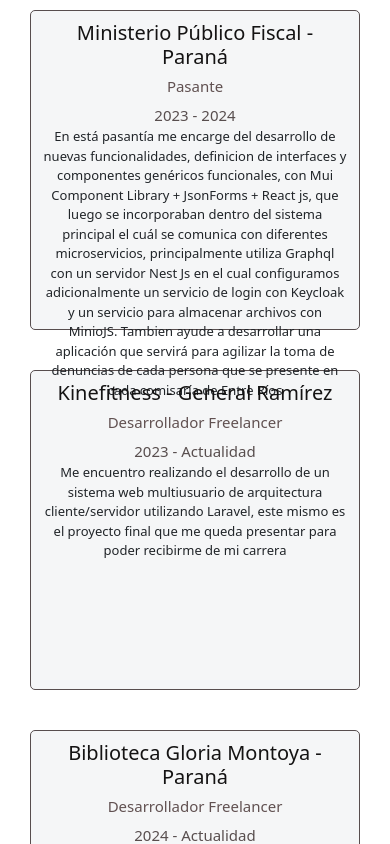
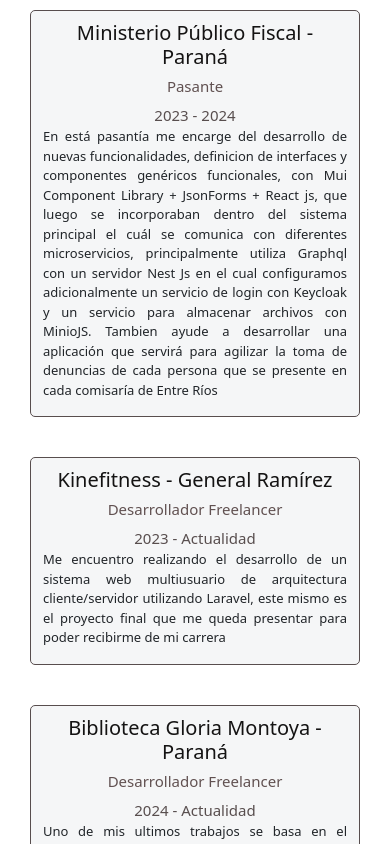
Before and after one commit to SK-ClaudioBustos/portafolio-react, a React (Create React App) app: page / in a window 390 px wide. Shown: the part 1520-2364 px from the top of the page. Built offline with nearby package versions, Linux system fonts and the light colour scheme.

Commit message:
fix: seccion experiencia overflow

```diff
--- a/src/components/SeccionExperiencia/ExperienciaCard/ExperienciaCard.tsx
+++ b/src/components/SeccionExperiencia/ExperienciaCard/ExperienciaCard.tsx
@@ -10,14 +10,14 @@
     return (
         <div className="container experiencia-container">
             <div className="row row-xxl-12 row-xl-12 row-lg-12 row-md-12 row-sm-12 experiencia-row">
-                <div className="col-xxl-6 col-xl-6 col-lg-6 col-md-6 col-sm-12 experiencia-col">
+                <div className="col-xxl-5 col-xl-5 col-lg-5 col-md-5 col-sm-12 experiencia-col">
                     <div className="ms-4">
                         <h3 className="experiencia-lugar">{lugar}</h3>
                         <h4 className="experiencia-puesto">{puesto}</h4>
                         <span className="experiencia-duracion">{duracion}</span>
                     </div>
                 </div>
-                <div className="col-xxl-6 col-xl-6 col-lg-6 col-md-6 col-sm-12 experiencia-col">
+                <div className="col-xxl-7 col-xl-7 col-lg-7 col-md-7 col-sm-12 experiencia-col">
                     <p className="experiencia-descripcion">{descripcion}</p>
                 </div>
             </div>
--- a/src/components/SeccionExperiencia/SeccionExperiencia.css
+++ b/src/components/SeccionExperiencia/SeccionExperiencia.css
@@ -10,7 +10,7 @@
   margin-top: 50px;
   border: 1px #584e4e solid;
   background-color: #f5f6f7;
-  padding: 25px 10px;
+  padding: 25px 20px;
   height: 290px;
   transition: all 0.2s ease-in;
   border-radius: 5px;
@@ -18,7 +18,7 @@
 
 @media (max-width: 768px) {
   .section-exp .experiencia-div .experiencia-container {
-    height: 320px;
+    height: fit-content;
   }
 }
 
@@ -86,6 +86,7 @@
 
 .section-exp .experiencia-div .experiencia-container .experiencia-row .experiencia-col .experiencia-descripcion {
   font-size: 1rem;
+  text-align: justify;
 }
 
 @media (max-width: 576px) {
```
